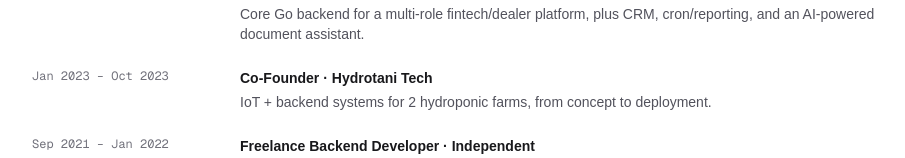
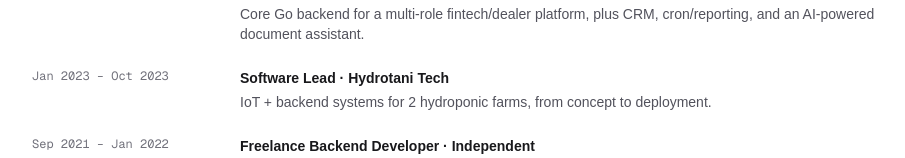
Before and after one commit to Flushuine/portfolio, a Next.js app: page / in a window 1280 px wide. Shown: the part 766-924 px from the top of the page, without its empty margins (184-1089 px from the left). Built offline with nearby package versions, Linux system fonts and the light colour scheme.

Commit message:
fix(page): remove co-founder role

```diff
--- a/app/page.tsx
+++ b/app/page.tsx
@@ -87,7 +87,7 @@ const experience: { role: string; org: string; period: string; summary: string }
       "Core Go backend for a multi-role fintech/dealer platform, plus CRM, cron/reporting, and an AI-powered document assistant.",
   },
   {
-    role: "Co-Founder",
+    role: "Software Lead",
     org: "Hydrotani Tech",
     period: "Jan 2023 – Oct 2023",
     summary: "IoT + backend systems for 2 hydroponic farms, from concept to deployment.",
```
